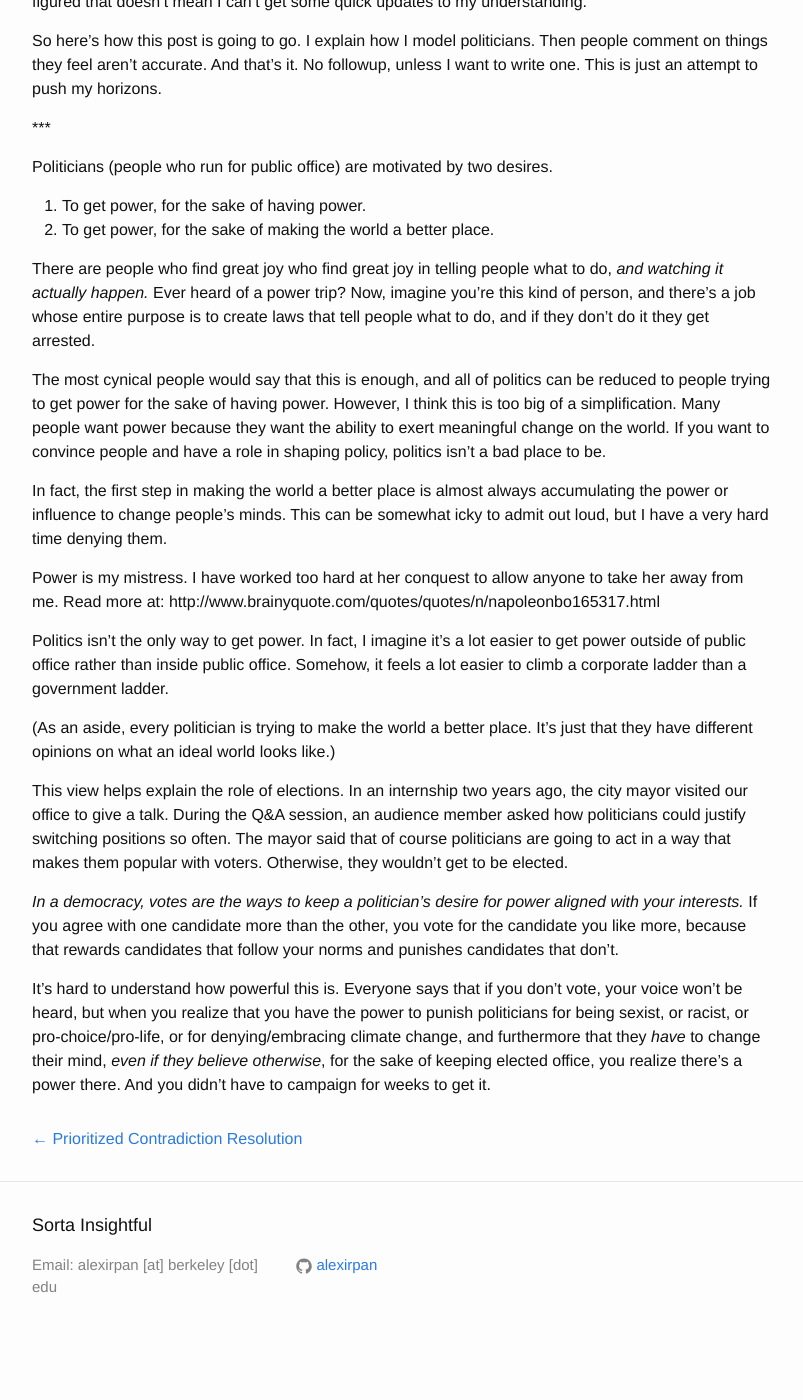
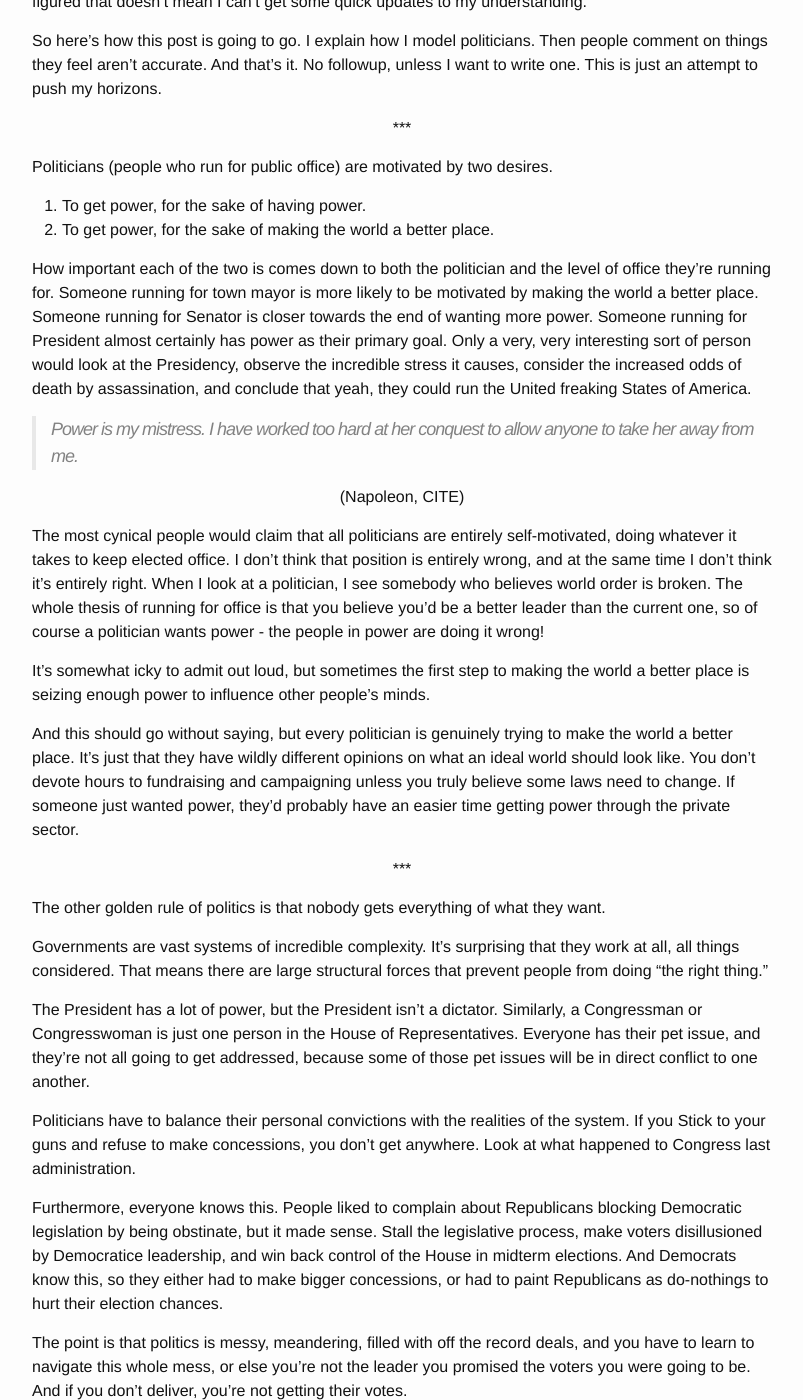
Before and after one commit to alexirpan/alexirpan.github.io, a Jekyll site: the page built from _posts/2016-10-18-politics.markdown, in a window 1280 px wide and 1400 px high, scrolled down 407 px. Shown: the whole window, without its empty margins (238-1041 px from the left). Built offline with Jekyll 4.4.1, drawn with Linux system fonts in a browser that asks for light colours; before the commit the page ends 1766 px from its top, so only the background shows below that; some of the changed text lies outside the part shown.

Commit message:
Commiting work so far. This is meant to be rough so it's okay not to edit too much.

```diff
--- a/_posts/2016-10-18-politics.markdown
+++ b/_posts/2016-10-18-politics.markdown
@@ -21,45 +21,98 @@ people comment on things they feel aren't accurate. And that's it. No followup,
 unless I want to write one. This is just an attempt to push my horizons.
 
 \*\*\*
+{: .centered }
 
 Politicians (people who run for public office) are motivated by two desires.
 
 1. To get power, for the sake of having power.
 2. To get power, for the sake of making the world a better place.
 
-There are people who find great joy who find great joy in telling people what to do,
-*and watching it actually happen.* Ever heard of a power trip? Now, imagine
-you're this kind of person, and there's a job whose entire purpose is to create
-laws that tell people what to do, and if they don't do it they get arrested.
+How important each of the two is comes down to both the politician and the level
+of office they're running for. Someone running for town mayor is more likely to
+be motivated by making the world a better place. Someone running for Senator
+is closer towards the end of wanting more power. Someone running for President
+almost certainly has power as their primary goal. Only a very, very interesting
+sort of person would look at the Presidency, observe the incredible stress
+it causes, consider the increased odds of death by assassination, and conclude
+that yeah, they could run the United freaking States of America.
 
-The most cynical people would say that this is enough, and all of politics can
-be reduced to people trying to get power for the sake of having power. However,
-I think this is too big of a simplification. Many people want power because
-they want the ability to exert meaningful change on the world. If you want
-to convince people and have a role in shaping policy, politics isn't a bad
-place to be.
+> Power is my mistress. I have worked too hard at her conquest to allow anyone
+> to take her away from me.
 
-In fact, the first step in making the world a better place is almost always
-accumulating the power or influence to change people's minds. This can be
-somewhat icky to admit out loud, but I have a very hard time denying them.
+(Napoleon, CITE)
+{: .centered }
 
-Power is my mistress. I have worked too hard at her conquest to allow anyone to take her away from me.
-Read more at: http://www.brainyquote.com/quotes/quotes/n/napoleonbo165317.html
+The most cynical people would claim that all politicians are entirely
+self-motivated, doing whatever it takes to keep elected office. I don't think
+that position is entirely wrong, and at the same time I don't think it's
+entirely right. When I look at a politician, I see somebody who believes
+world order is broken. The whole thesis of running for office is that you
+believe you'd be a better leader than the current one, so of course
+a politician wants power - the people in power are doing it wrong!
 
-Politics isn't the only way to get power. In fact, I imagine it's a lot easier
-to get power outside of public office rather than inside public office.
-Somehow, it feels a lot easier to climb a corporate ladder than a government
-ladder.
+It's somewhat icky to admit out loud, but sometimes the first step to making
+the world a better place is seizing enough power to influence other people's
+minds.
 
-(As an aside, every politician is trying to make the world a better place.
-It's just that they have different opinions on what an ideal world looks like.)
+And this should go without saying, but every politician is genuinely trying
+to make the world a better place. It's just that they have wildly different
+opinions on what an ideal world should look like. You don't devote hours to
+fundraising and campaigning unless you truly believe some laws need to
+change. If someone just wanted power, they'd probably have an easier time
+getting power through the private sector.
 
-This view helps explain the role of elections. In an internship two years ago,
-the city mayor visited our office to give a talk. During the Q&A session,
-an audience member asked how politicians could justify switching positions so
-often. The mayor said that of course politicians are going to act in a way
-that makes them popular with voters. Otherwise, they wouldn't get to be
-elected.
+\*\*\*
+{: .centered }
+
+The other golden rule of politics is that nobody gets everything of what they
+want.
+
+Governments are vast systems of incredible complexity. It's surprising that
+they work at all, all things considered. That means there are large structural
+forces that prevent people from doing "the right thing."
+
+The President has a lot of power, but the President isn't a dictator.
+Similarly, a Congressman or Congresswoman is just one person in the House of
+Representatives. Everyone has their pet issue, and they're not all going to get
+addressed, because some of those pet issues will be in direct conflict to one
+another.
+
+Politicians have to balance their personal convictions with the realities of
+the system. If you Stick to your guns and refuse to make concessions, you
+don't get anywhere. Look at what happened to Congress last administration.
+
+Furthermore, everyone knows this. People liked to complain about Republicans
+blocking Democratic legislation by being obstinate, but it made sense. Stall
+the legislative process, make voters disillusioned by Democratice leadership,
+and win back control of the House in midterm elections. And Democrats know
+this, so they either had to make bigger concessions, or had to paint
+Republicans as do-nothings to hurt their election chances.
+
+The point is that politics is messy, meandering, filled with off the record
+deals, and you have to learn to navigate this whole mess, or else you're
+not the leader you promised the voters you were going to be. And if you
+don't deliver, you're not getting their votes.
+
+In short, politics is where ideals go to die.
+
+\*\*\*
+{: .centered }
+
+When I was doing an internship two years ago, the city mayor visited our
+office, to talk about the role of technology in governement.
+During the Q&A session, an audience member asked how politicians could justify
+switching positions so often. The mayor said that of course politicians are
+going to act in a way that makes them popular with voters. Otherwise, they
+wouldn't be keeping their constituents happy.
+
+*Politicians are often forced to advocate for something they don't believe
+in, because they need to be seen as caring about that issue.* Take Obama
+on terrorism. In an interview with The Atlantic, he said that people get
+much more scared of terrorism than they should. He'd prefer devoting his
+time to forming stronger relationships with Asia, (check this.) But, he
+couldn't be seen as soft on terror, and so he had to spend more time on
+the Middle East than he wanted to.
 
 *In a democracy, votes are the ways to keep a politician's desire for power
 aligned with your interests.* If you agree with one candidate more than the
@@ -73,3 +126,7 @@ for denying/embracing climate change, and furthermore that they *have* to
 change their mind, *even if they believe otherwise*, for the sake of keeping
 elected office, you realize there's a power there. And you didn't have to
 campaign for weeks to get it.
+
+
+\*\*\*
+{: .centered }
```
